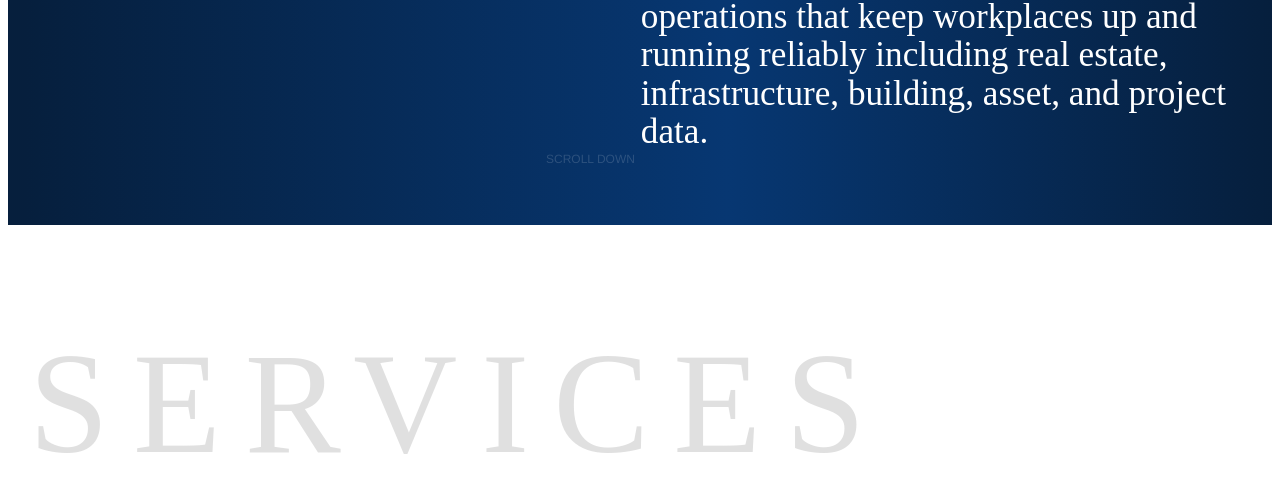
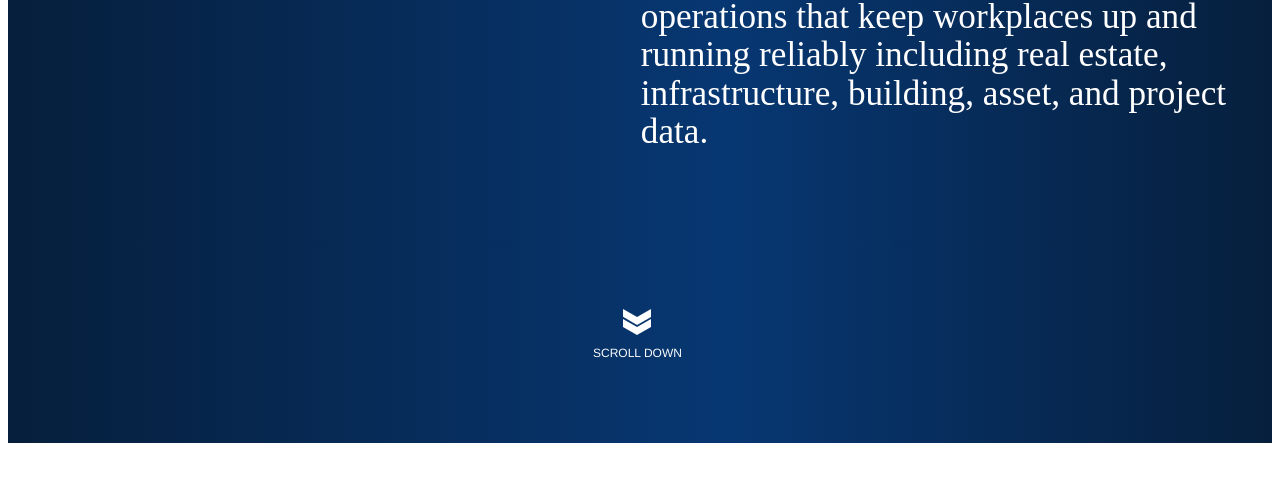
Before and after one commit to ArctisZagreb/arctis_webpage_nextjs, a Next.js app: page / in a window 1280 px wide. Shown: the part 775-1268 px from the top of the page. Built offline with nearby package versions, Linux system fonts and the light colour scheme.

Commit message:
changed styles in herosection for down arrow

```diff
--- a/components/HomePage/HeroSection.module.scss
+++ b/components/HomePage/HeroSection.module.scss
@@ -43,7 +43,6 @@
   }
 }
 .hero-content {
-  height: 40vh;
   padding: 6rem 0;
   display: flex;
   gap: 10rem;
@@ -58,10 +57,10 @@
 }
 
 .down-arrow-container {
-  position: absolute;
-  bottom: 7rem;
-  left: calc(50% - 4rem);
-  cursor: pointer;
+  height: 10rem;
+  display: flex;
+  justify-content: center;
+  margin-bottom: 4rem;
 }
 @media screen and (max-width: $breakpoint-tablet) {
   .hero-content {
@@ -96,7 +95,4 @@
   .hero-text {
     @include bodyFontRegular;
   }
-  .down-arrow-container {
-    display: none;
-  }
 }
--- a/components/HomePage/HeroSection.tsx
+++ b/components/HomePage/HeroSection.tsx
@@ -47,12 +47,12 @@ export const HeroSection = () => {
               real estate, infrastructure, building, asset, and project data.
             </p>
           </div>
-          <div
-            className={styles["down-arrow-container"]}
-            onClick={nextSectionHandler}
-          >
-            <DownArrow theme="light" />
-          </div>
+        </div>
+        <div
+          className={styles["down-arrow-container"]}
+          onClick={nextSectionHandler}
+        >
+          <DownArrow theme="light" />
         </div>
       </Wrapper>
     </div>
--- a/components/HomePage/ServicesSection.module.scss
+++ b/components/HomePage/ServicesSection.module.scss
@@ -27,6 +27,7 @@
   }
 }
 .down-arrow-container {
+  height: 10rem;
   display: flex;
   justify-content: center;
   margin-bottom: 4rem;
```
